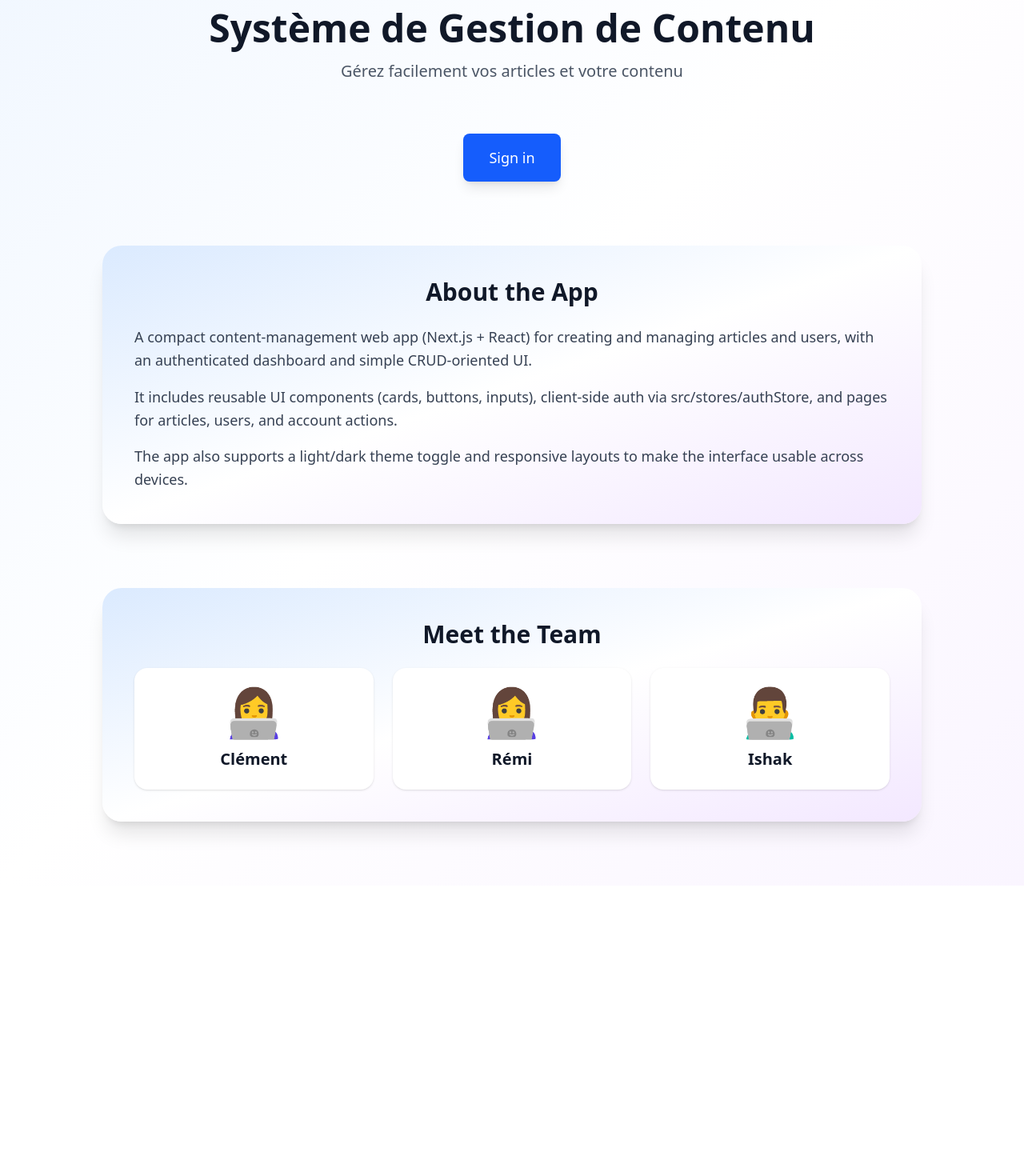
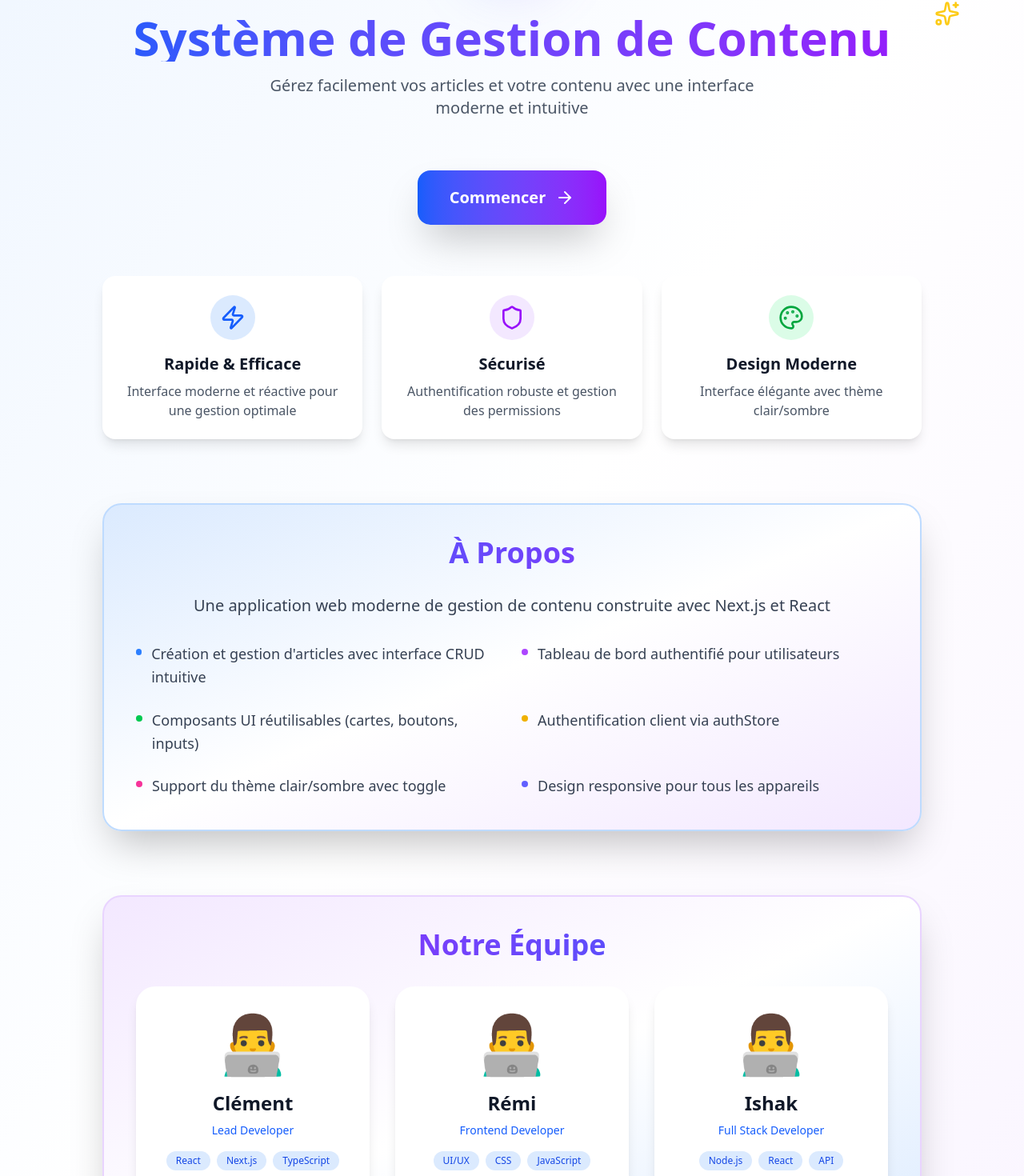
Before and after one commit to ClementLmd/content-management-tp1, a Next.js app: page / in a window 1280 px wide. Shown: the part 230-1700 px from the top of the page at 80% size. Before the commit the page ends 1337 px from the top, so only its background shows below. Built offline with nearby package versions, Linux system fonts and the light colour scheme.

Commit message:
Improve homepage with modern design and enhanced components
Co-authored-by: DevloCore <99040127+DevloCore@users.noreply.github.com>

```diff
--- a/src/app/page.tsx
+++ b/src/app/page.tsx
@@ -1,7 +1,7 @@
 "use client";
 
 import Link from "next/link";
-import { BookOpen } from "lucide-react";
+import { BookOpen, Sparkles, TrendingUp, Users, FileText } from "lucide-react";
 import { useAuthStore } from "@/stores/authStore";
 import { Button } from "@/components/ui/Button";
 import { Card, CardContent, CardHeader } from "@/components/ui/Card";
@@ -17,12 +17,22 @@ export default function Home() {
 
       <main className="max-w-7xl mx-auto py-6 sm:px-6 lg:px-8 flex items-center justify-center">
         <div className="px-4 py-6 sm:px-0 text-center">
-          <BookOpen className="w-24 h-24 text-blue-600 mx-auto mb-8" />
-          <h1 className="text-5xl font-bold text-gray-900 dark:text-white mb-4">
+          {/* Animated icon with gradient background */}
+          <div className="relative inline-block mb-8">
+            <div className="absolute inset-0 bg-gradient-to-r from-blue-400 to-purple-500 rounded-full blur-2xl opacity-30 animate-pulse"></div>
+            <BookOpen className="relative w-24 h-24 text-blue-600 dark:text-blue-400 mx-auto" />
+          </div>
+
+          <div className="relative">
+            {/* Sparkle decoration */}
+            <Sparkles className="absolute -top-4 -right-4 w-8 h-8 text-yellow-400 animate-pulse" />
+            <h1 className="text-5xl md:text-6xl font-bold text-gray-900 dark:text-white mb-4 bg-clip-text text-transparent bg-gradient-to-r from-blue-600 to-purple-600 dark:from-blue-400 dark:to-purple-400">
               Système de Gestion de Contenu
             </h1>
-          <p className="text-xl text-gray-600 dark:text-gray-400 mb-8">
-            Gérez facilement vos articles et votre contenu
+          </div>
+
+          <p className="text-xl text-gray-600 dark:text-gray-400 mb-8 max-w-2xl mx-auto">
+            Gérez facilement vos articles et votre contenu avec une interface moderne et intuitive
           </p>
           {!isAuthenticated && (
             <HomePageDisconnected />
@@ -31,64 +41,82 @@ export default function Home() {
             <div className="space-y-6 mt-8">
               <Link
                 href="/articles"
-                className="inline-flex items-center gap-2 px-8 py-4 bg-blue-600 dark:bg-blue-700 text-white rounded-lg hover:bg-blue-700 dark:hover:bg-blue-600 transition-colors font-medium text-lg shadow-lg"
+                className="inline-flex items-center gap-2 px-8 py-4 bg-gradient-to-r from-blue-600 to-blue-700 dark:from-blue-700 dark:to-blue-800 text-white rounded-xl hover:from-blue-700 hover:to-blue-800 dark:hover:from-blue-600 dark:hover:to-blue-700 transition-all font-medium text-lg shadow-lg hover:shadow-xl hover:scale-105 transform"
               >
+                <FileText className="w-5 h-5" />
                 Accéder aux articles
               </Link>
-              <div>
-                <h2 className="text-2xl font-bold text-gray-900 dark:text-white">
-                  Dashboard
+              <div className="mt-12">
+                <h2 className="text-3xl font-bold text-gray-900 dark:text-white mb-2">
+                  Tableau de Bord
                 </h2>
                 <p className="text-gray-600 dark:text-gray-400">
-                  Welcome to your content management system
+                  Bienvenue dans votre système de gestion de contenu
                 </p>
               </div>
 
-              <div className="grid grid-cols-1 md:grid-cols-2 lg:grid-cols-3 gap-6">
-                <Card>
+              <div className="grid grid-cols-1 md:grid-cols-2 lg:grid-cols-3 gap-6 mt-8">
+                <Card className="hover:shadow-2xl transition-all duration-300 transform hover:-translate-y-1 border-2 border-transparent hover:border-blue-500">
                   <CardHeader>
+                    <div className="flex items-center gap-3">
+                      <div className="p-2 bg-blue-100 dark:bg-blue-900 rounded-lg">
+                        <Users className="w-6 h-6 text-blue-600 dark:text-blue-400" />
+                      </div>
                       <h3 className="text-lg font-medium text-gray-900 dark:text-white">
-                      Profile
+                        Profil
                       </h3>
+                    </div>
                   </CardHeader>
                   <CardContent>
+                    <div className="space-y-2">
                       <p className="text-gray-600 dark:text-gray-400">
-                      Name: {user?.name}
+                        <span className="font-semibold">Nom:</span> {user?.name}
                       </p>
                       <p className="text-gray-600 dark:text-gray-400">
-                      Email: {user?.email}
+                        <span className="font-semibold">Email:</span> {user?.email}
                       </p>
+                    </div>
                   </CardContent>
                 </Card>
 
-                <Card>
+                <Card className="hover:shadow-2xl transition-all duration-300 transform hover:-translate-y-1 border-2 border-transparent hover:border-purple-500">
                   <CardHeader>
+                    <div className="flex items-center gap-3">
+                      <div className="p-2 bg-purple-100 dark:bg-purple-900 rounded-lg">
+                        <FileText className="w-6 h-6 text-purple-600 dark:text-purple-400" />
+                      </div>
                       <h3 className="text-lg font-medium text-gray-900 dark:text-white">
-                      Content
+                        Contenu
                       </h3>
+                    </div>
                   </CardHeader>
                   <CardContent>
-                    <p className="text-gray-600 dark:text-gray-400">
-                      Manage your content here
+                    <p className="text-gray-600 dark:text-gray-400 mb-3">
+                      Gérez vos articles et publications
                     </p>
-                    <Button variant="outline" className="mt-2">
-                      View Content
+                    <Button variant="outline" className="mt-2 hover:bg-purple-50 dark:hover:bg-purple-900">
+                      Voir le contenu
                     </Button>
                   </CardContent>
                 </Card>
 
-                <Card>
+                <Card className="hover:shadow-2xl transition-all duration-300 transform hover:-translate-y-1 border-2 border-transparent hover:border-green-500">
                   <CardHeader>
+                    <div className="flex items-center gap-3">
+                      <div className="p-2 bg-green-100 dark:bg-green-900 rounded-lg">
+                        <TrendingUp className="w-6 h-6 text-green-600 dark:text-green-400" />
+                      </div>
                       <h3 className="text-lg font-medium text-gray-900 dark:text-white">
-                      Settings
+                        Paramètres
                       </h3>
+                    </div>
                   </CardHeader>
                   <CardContent>
-                    <p className="text-gray-600 dark:text-gray-400">
-                      Configure your preferences
+                    <p className="text-gray-600 dark:text-gray-400 mb-3">
+                      Configurez vos préférences
                     </p>
-                    <Button variant="outline" className="mt-2">
-                      Settings
+                    <Button variant="outline" className="mt-2 hover:bg-green-50 dark:hover:bg-green-900">
+                      Paramètres
                     </Button>
                   </CardContent>
                 </Card>
--- a/src/components/HomePageDisconnected/HomePageDisconnected.tsx
+++ b/src/components/HomePageDisconnected/HomePageDisconnected.tsx
@@ -1,39 +1,94 @@
 "use client";
 
 import Link from "next/link";
+import { ArrowRight, Zap, Shield, Palette } from "lucide-react";
 import TeamCards from "@/components/HomePageDisconnected/TeamCards";
 
 export default function HomeDisconnected() {
   return (
     <div className="flex flex-col items-center justify-center w-full p-8 text-center">
 
-      {/* Sign In Button */}
+      {/* Sign In Button with enhanced styling */}
       <Link
         href="/auth"
-        className="inline-flex items-center gap-2 px-8 py-4 bg-blue-600 dark:bg-blue-700 text-white rounded-lg hover:bg-blue-700 dark:hover:bg-blue-600 transition-colors font-medium text-lg shadow-lg"
+        className="group inline-flex items-center gap-3 px-10 py-5 bg-gradient-to-r from-blue-600 to-purple-600 dark:from-blue-700 dark:to-purple-700 text-white rounded-2xl hover:from-blue-700 hover:to-purple-700 dark:hover:from-blue-600 dark:hover:to-purple-600 transition-all font-semibold text-xl shadow-2xl hover:shadow-3xl hover:scale-105 transform"
       >
-        Sign in
+        Commencer
+        <ArrowRight className="w-6 h-6 group-hover:translate-x-1 transition-transform" />
       </Link>
 
-            {/* About Section */}
-      <div className="mt-20 w-full max-w-5xl p-10 rounded-3xl bg-gradient-to-br from-blue-100 via-white to-purple-100 dark:from-gray-800 dark:via-gray-700 dark:to-gray-900 shadow-xl text-left">
-        <h2 className="text-center text-3xl font-bold mb-6 text-gray-900 dark:text-white">About the App</h2>
-        <div className="text-gray-700 dark:text-gray-300 text-lg leading-relaxed space-y-4">
-          <p>
-            A compact content-management web app (Next.js + React) for creating and managing articles and users, with an authenticated dashboard and simple CRUD-oriented UI.
-          </p>
-          <p>
-            It includes reusable UI components (cards, buttons, inputs), client-side auth via src/stores/authStore, and pages for articles, users, and account actions.
-          </p>
-          <p>
-            The app also supports a light/dark theme toggle and responsive layouts to make the interface usable across devices.
-          </p>
+      {/* Features Section */}
+      <div className="mt-16 w-full max-w-5xl grid grid-cols-1 md:grid-cols-3 gap-6">
+        <div className="p-6 rounded-2xl bg-white dark:bg-gray-800 shadow-lg hover:shadow-xl transition-all transform hover:-translate-y-1">
+          <div className="flex justify-center mb-4">
+            <div className="p-3 bg-blue-100 dark:bg-blue-900 rounded-full">
+              <Zap className="w-8 h-8 text-blue-600 dark:text-blue-400" />
+            </div>
+          </div>
+          <h3 className="text-xl font-bold text-gray-900 dark:text-white mb-2">Rapide & Efficace</h3>
+          <p className="text-gray-600 dark:text-gray-400">Interface moderne et réactive pour une gestion optimale</p>
+        </div>
+
+        <div className="p-6 rounded-2xl bg-white dark:bg-gray-800 shadow-lg hover:shadow-xl transition-all transform hover:-translate-y-1">
+          <div className="flex justify-center mb-4">
+            <div className="p-3 bg-purple-100 dark:bg-purple-900 rounded-full">
+              <Shield className="w-8 h-8 text-purple-600 dark:text-purple-400" />
+            </div>
+          </div>
+          <h3 className="text-xl font-bold text-gray-900 dark:text-white mb-2">Sécurisé</h3>
+          <p className="text-gray-600 dark:text-gray-400">Authentification robuste et gestion des permissions</p>
+        </div>
+
+        <div className="p-6 rounded-2xl bg-white dark:bg-gray-800 shadow-lg hover:shadow-xl transition-all transform hover:-translate-y-1">
+          <div className="flex justify-center mb-4">
+            <div className="p-3 bg-green-100 dark:bg-green-900 rounded-full">
+              <Palette className="w-8 h-8 text-green-600 dark:text-green-400" />
+            </div>
+          </div>
+          <h3 className="text-xl font-bold text-gray-900 dark:text-white mb-2">Design Moderne</h3>
+          <p className="text-gray-600 dark:text-gray-400">Interface élégante avec thème clair/sombre</p>
         </div>
       </div>
 
-        {/* Team Section */}
-      <div className="mt-20 w-full max-w-5xl p-10 rounded-3xl bg-gradient-to-br from-blue-100 via-white to-purple-100 dark:from-gray-800 dark:via-gray-700 dark:to-gray-900 shadow-xl">
-        <h2 className="text-3xl font-bold mb-6 text-gray-900 dark:text-white">Meet the Team</h2>
+      {/* About Section */}
+      <div className="mt-20 w-full max-w-5xl p-10 rounded-3xl bg-gradient-to-br from-blue-100 via-white to-purple-100 dark:from-gray-800 dark:via-gray-700 dark:to-gray-900 shadow-2xl text-left border-2 border-blue-200 dark:border-gray-700">
+        <h2 className="text-center text-4xl font-bold mb-8 text-gray-900 dark:text-white bg-clip-text text-transparent bg-gradient-to-r from-blue-600 to-purple-600 dark:from-blue-400 dark:to-purple-400">À Propos</h2>
+        <div className="text-gray-700 dark:text-gray-300 text-lg leading-relaxed space-y-4">
+          <p className="text-center text-xl font-medium mb-6">
+            Une application web moderne de gestion de contenu construite avec Next.js et React
+          </p>
+          <div className="grid grid-cols-1 md:grid-cols-2 gap-6 mt-8">
+            <div className="flex items-start gap-3">
+              <div className="w-2 h-2 bg-blue-500 rounded-full mt-2"></div>
+              <p>Création et gestion d'articles avec interface CRUD intuitive</p>
+            </div>
+            <div className="flex items-start gap-3">
+              <div className="w-2 h-2 bg-purple-500 rounded-full mt-2"></div>
+              <p>Tableau de bord authentifié pour utilisateurs</p>
+            </div>
+            <div className="flex items-start gap-3">
+              <div className="w-2 h-2 bg-green-500 rounded-full mt-2"></div>
+              <p>Composants UI réutilisables (cartes, boutons, inputs)</p>
+            </div>
+            <div className="flex items-start gap-3">
+              <div className="w-2 h-2 bg-yellow-500 rounded-full mt-2"></div>
+              <p>Authentification client via authStore</p>
+            </div>
+            <div className="flex items-start gap-3">
+              <div className="w-2 h-2 bg-pink-500 rounded-full mt-2"></div>
+              <p>Support du thème clair/sombre avec toggle</p>
+            </div>
+            <div className="flex items-start gap-3">
+              <div className="w-2 h-2 bg-indigo-500 rounded-full mt-2"></div>
+              <p>Design responsive pour tous les appareils</p>
+            </div>
+          </div>
+        </div>
+      </div>
+
+      {/* Team Section */}
+      <div className="mt-20 w-full max-w-5xl p-10 rounded-3xl bg-gradient-to-br from-purple-100 via-white to-blue-100 dark:from-gray-800 dark:via-gray-700 dark:to-gray-900 shadow-2xl border-2 border-purple-200 dark:border-gray-700">
+        <h2 className="text-4xl font-bold mb-8 text-center text-gray-900 dark:text-white bg-clip-text text-transparent bg-gradient-to-r from-purple-600 to-blue-600 dark:from-purple-400 dark:to-blue-400">Notre Équipe</h2>
         <TeamCards />
       </div>
 
--- a/src/components/HomePageDisconnected/TeamCards.tsx
+++ b/src/components/HomePageDisconnected/TeamCards.tsx
@@ -1,24 +1,67 @@
 // components/TeamCards.tsx
 "use client";
 
+import { Github, Linkedin, Mail } from "lucide-react";
+
 export default function TeamCards() {
   const team = [
-    { name: "Clément", emoji: "👩‍💻" },
-    { name: "Rémi", emoji: "👩‍💻" },
-    { name: "Ishak", emoji: "👨‍💻" },
+    {
+      name: "Clément",
+      emoji: "👨‍💻",
+      role: "Lead Developer",
+      skills: ["React", "Next.js", "TypeScript"]
+    },
+    {
+      name: "Rémi",
+      emoji: "👨‍💻",
+      role: "Frontend Developer",
+      skills: ["UI/UX", "CSS", "JavaScript"]
+    },
+    {
+      name: "Ishak",
+      emoji: "👨‍💻",
+      role: "Full Stack Developer",
+      skills: ["Node.js", "React", "API"]
+    },
   ];
 
   return (
-    <div className="grid grid-cols-1 md:grid-cols-2 lg:grid-cols-3 gap-6">
+    <div className="grid grid-cols-1 md:grid-cols-2 lg:grid-cols-3 gap-8">
       {team.map((member, index) => (
         <div
           key={index}
-          className="bg-white dark:bg-gray-800 p-6 rounded-2xl shadow flex flex-col items-center text-center hover:scale-105 transition-transform"
+          className="group bg-white dark:bg-gray-800 p-8 rounded-3xl shadow-lg hover:shadow-2xl flex flex-col items-center text-center transition-all duration-300 transform hover:-translate-y-2 border-2 border-transparent hover:border-blue-500 dark:hover:border-blue-400"
         >
-          <div className="text-6xl mb-4">{member.emoji}</div>
-          <h3 className="text-xl font-semibold text-gray-900 dark:text-white">
+          <div className="text-7xl mb-6 transform group-hover:scale-110 transition-transform duration-300">
+            {member.emoji}
+          </div>
+          <h3 className="text-2xl font-bold text-gray-900 dark:text-white mb-2">
             {member.name}
           </h3>
+          <p className="text-sm font-medium text-blue-600 dark:text-blue-400 mb-4">
+            {member.role}
+          </p>
+          <div className="flex flex-wrap gap-2 justify-center mb-4">
+            {member.skills.map((skill, skillIndex) => (
+              <span
+                key={skillIndex}
+                className="px-3 py-1 text-xs font-medium bg-blue-100 dark:bg-blue-900 text-blue-700 dark:text-blue-300 rounded-full"
+              >
+                {skill}
+              </span>
+            ))}
+          </div>
+          <div className="flex gap-3 mt-4 opacity-0 group-hover:opacity-100 transition-opacity duration-300">
+            <div className="p-2 bg-gray-100 dark:bg-gray-700 rounded-full hover:bg-blue-100 dark:hover:bg-blue-900 transition-colors cursor-pointer">
+              <Github className="w-4 h-4 text-gray-600 dark:text-gray-400" />
+            </div>
+            <div className="p-2 bg-gray-100 dark:bg-gray-700 rounded-full hover:bg-blue-100 dark:hover:bg-blue-900 transition-colors cursor-pointer">
+              <Linkedin className="w-4 h-4 text-gray-600 dark:text-gray-400" />
+            </div>
+            <div className="p-2 bg-gray-100 dark:bg-gray-700 rounded-full hover:bg-blue-100 dark:hover:bg-blue-900 transition-colors cursor-pointer">
+              <Mail className="w-4 h-4 text-gray-600 dark:text-gray-400" />
+            </div>
+          </div>
         </div>
       ))}
     </div>
```
Lines whose indentation alone changed are shown as unchanged.
